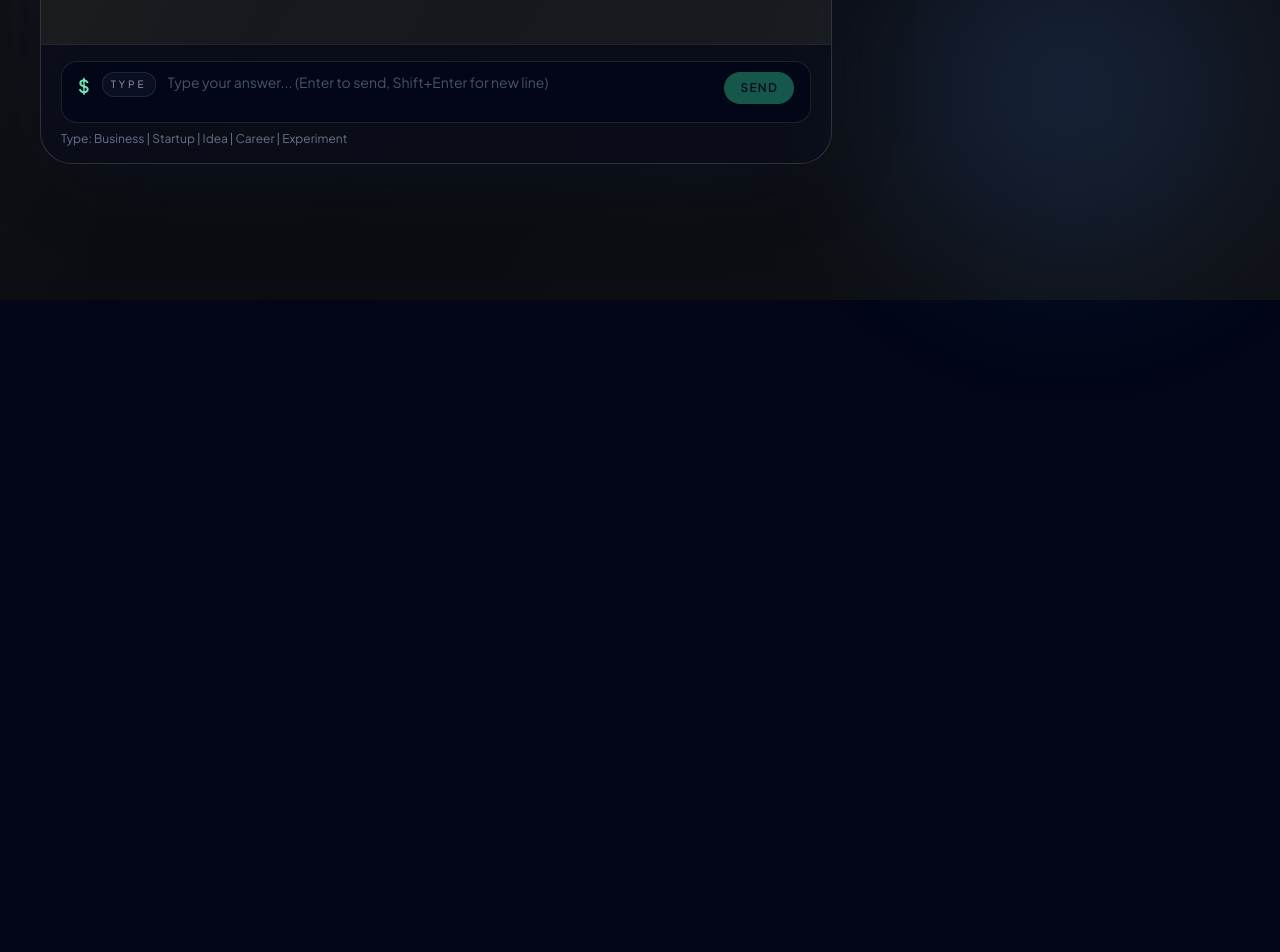
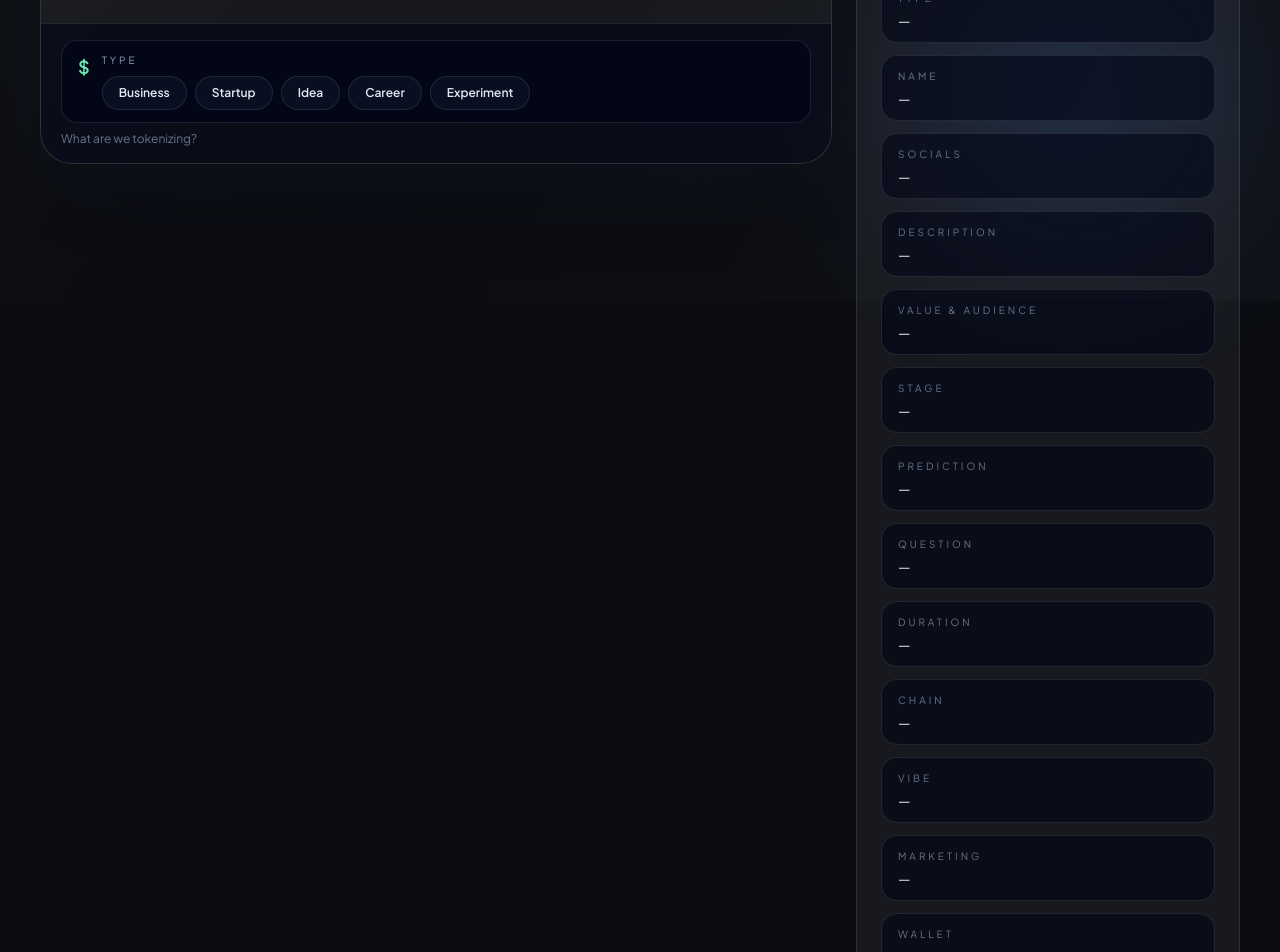
Before and after one commit to Rayxworld/Biz-on-solana, a React (Vite) app in the folder frontend/: page /terminal in a window 1280 px wide. Shown: the part 500-1452 px from the top of the page. Before the commit the page ends 800 px from the top, so only its background shows below. Built offline with nearby package versions, Linux system fonts and the light colour scheme; no server answers.

Commit message:
fustration

```diff
--- a/frontend/src/pages/Home.tsx
+++ b/frontend/src/pages/Home.tsx
@@ -57,16 +57,22 @@ const Home: React.FC = () => {
               Hey, I'm $BizMart. I help tokenize ideas, businesses, and even careers. Ready?
             </div>
             <div className="rounded-2xl bg-emerald-400/80 px-4 py-3 text-slate-900">
-              Type: Business — Name: BizFun AI — Socials: https://x.com/bizfunai
+              Business
             </div>
             <div className="rounded-2xl border border-white/10 bg-slate-950/70 px-4 py-3">
-              Great. What’s the short pitch you’d use on X?
+              What is the project name?
+            </div>
+            <div className="rounded-2xl bg-emerald-400/80 px-4 py-3 text-slate-900">
+              BizFun AI
+            </div>
+            <div className="rounded-2xl border border-white/10 bg-slate-950/70 px-4 py-3">
+              Give a short pitch (2–3 sentences).
             </div>
             <div className="rounded-2xl bg-emerald-400/80 px-4 py-3 text-slate-900">
               We’re building an AI agent for prediction markets.
             </div>
           </div>
-          <p className="mt-4 text-xs text-slate-500">This is a preview transcript. Open the Terminal for the live session.</p>
+          <p className="mt-4 text-xs text-slate-500">This is a preview transcript. Open the Terminal for the guided session.</p>
         </div>
       </section>
 
@@ -77,24 +83,14 @@ const Home: React.FC = () => {
 {`bizmart --help
 
 USAGE:
-  Answer in one message, label each field:
+  One question at a time.
+  Use the buttons for choices.
+  Press Enter to send.
+  Shift+Enter adds a new line.
 
-  Type: Business
-  Name: BizFun AI
-  Socials: https://x.com/bizfunai
-  Description: We’re building an AI agent for prediction markets.
-  Audience/Value: Startup founders & crypto builders; automated market creation.
-  Stage: Building
-  Prediction: Revenue growth
-  Question: Will we reach $3k MRR in 30 days?
-  Duration: 14 days
-  Chain: Solana
-  Vibe: Serious
-  Marketing: Chaos mode
-  Wallet: <USDC address>
-
-TIP:
-  You can send all fields at once, then type: confirm`}
+NOTES:
+  Socials and Marketing are optional.
+  You can skip them anytime.`}
           </pre>
         </div>
 
--- a/frontend/src/pages/Terminal.tsx
+++ b/frontend/src/pages/Terminal.tsx
@@ -1,4 +1,4 @@
-import React, { useEffect, useRef, useState } from 'react';
+import React, { useEffect, useMemo, useRef, useState } from 'react';
 import { api } from '../lib/api';
 
 interface Message {
@@ -6,17 +6,134 @@ interface Message {
   isBot: boolean;
 }
 
+type StepKind = 'text' | 'select' | 'confirm';
+
+type Step = {
+  key: string;
+  label: string;
+  prompt: string;
+  kind: StepKind;
+  options?: string[];
+  optional?: boolean;
+  placeholder?: string;
+};
+
+const steps: Step[] = [
+  {
+    key: 'type',
+    label: 'Type',
+    prompt: 'What are we tokenizing?',
+    kind: 'select',
+    options: ['Business', 'Startup', 'Idea', 'Career', 'Experiment'],
+  },
+  {
+    key: 'name',
+    label: 'Name',
+    prompt: 'What is the project name?',
+    kind: 'text',
+    placeholder: 'BizFun AI',
+  },
+  {
+    key: 'socials',
+    label: 'Socials',
+    prompt: 'Share any socials (X, LinkedIn, website). You can skip this.',
+    kind: 'text',
+    optional: true,
+    placeholder: 'https://x.com/bizfunai',
+  },
+  {
+    key: 'description',
+    label: 'Description',
+    prompt: 'Give a short pitch (2–3 sentences).',
+    kind: 'text',
+    placeholder: 'We are building an AI agent for prediction markets.',
+  },
+  {
+    key: 'value_audience',
+    label: 'Value & Audience',
+    prompt: 'Who is this for, and what value do you deliver?',
+    kind: 'text',
+    placeholder: 'Startup founders and crypto builders; automated market creation.',
+  },
+  {
+    key: 'stage',
+    label: 'Stage',
+    prompt: 'What stage are you at?',
+    kind: 'select',
+    options: ['Idea', 'Building', 'Launched', 'Making Money', 'Growing'],
+  },
+  {
+    key: 'prediction_type',
+    label: 'Prediction',
+    prompt: 'What should the market predict?',
+    kind: 'select',
+    options: ['Revenue', 'Sales', 'Growth', 'Followers'],
+  },
+  {
+    key: 'prediction_question',
+    label: 'Question',
+    prompt: 'Write the prediction in plain English.',
+    kind: 'text',
+    placeholder: 'Will we reach $3k MRR in 30 days?',
+  },
+  {
+    key: 'duration',
+    label: 'Duration',
+    prompt: 'How long should the market run?',
+    kind: 'select',
+    options: ['7 days', '14 days', '30 days'],
+  },
+  {
+    key: 'chain',
+    label: 'Chain',
+    prompt: 'Choose a chain.',
+    kind: 'select',
+    options: ['Solana', 'Base', 'Monad', 'BSC'],
+  },
+  {
+    key: 'vibe',
+    label: 'Vibe',
+    prompt: 'Pick a vibe for the launch.',
+    kind: 'select',
+    options: ['Meme', 'Serious', 'Experimental'],
+  },
+  {
+    key: 'marketing',
+    label: 'Marketing',
+    prompt: 'How should we market this? You can skip this.',
+    kind: 'select',
+    optional: true,
+    options: ['MoltBook', 'AI debates', 'Reply chaos', 'Chaos mode'],
+  },
+  {
+    key: 'wallet',
+    label: 'Settlement Wallet',
+    prompt: 'Drop a USDC settlement address.',
+    kind: 'text',
+    placeholder: 'Your USDC address',
+  },
+  {
+    key: 'confirm',
+    label: 'Confirm',
+    prompt: 'Review your details and confirm to launch.',
+    kind: 'confirm',
+  },
+];
+
+const introMessage =
+  "Hey, I'm $BizMart. I help tokenize ideas, businesses, and even careers and launch their prediction markets. Ready?";
+
 const Terminal: React.FC = () => {
-  const [messages, setMessages] = useState<Message[]>([
-    { text: "Hey, I'm $BizMart. I help tokenize ideas, businesses, and even careers and launch their prediction markets. Ready?", isBot: true }
-  ]);
+  const [messages, setMessages] = useState<Message[]>([{ text: introMessage, isBot: true }]);
   const [input, setInput] = useState('');
-  const [currentField, setCurrentField] = useState('Type');
-  const [currentPrompt, setCurrentPrompt] = useState('Type: Business | Startup | Idea | Career | Experiment');
   const [isTyping, setIsTyping] = useState(false);
   const [showJump, setShowJump] = useState(false);
+  const [currentKey, setCurrentKey] = useState<string>('type');
+  const [answers, setAnswers] = useState<Record<string, string>>({});
   const listRef = useRef<HTMLDivElement>(null);
   const bottomRef = useRef<HTMLDivElement>(null);
+
+  const currentStep = useMemo(() => steps.find((step) => step.key === currentKey) ?? steps[0], [currentKey]);
 
   const isNearBottom = () => {
     const el = listRef.current;
@@ -38,97 +155,87 @@ const Terminal: React.FC = () => {
     }
   }, [messages, isTyping]);
 
-  const fieldOrder = [
-    'Type',
-    'Name',
-    'Socials',
-    'Description',
-    'Audience/Value',
-    'Stage',
-    'Prediction',
-    'Question',
-    'Duration',
-    'Chain',
-    'Vibe',
-    'Marketing',
-    'Wallet',
-  ];
+  const rebuildTranscript = (nextAnswers: Record<string, string>, nextKey: string) => {
+    const nextMessages: Message[] = [{ text: introMessage, isBot: true }];
 
-  const promptMap: Record<string, string> = {
-    Type: 'Type: Business | Startup | Idea | Career | Experiment',
-    Name: 'Name: <project name>',
-    Socials: 'Socials: <X / LinkedIn / website links>',
-    Description: 'Description: <short pitch>',
-    'Audience/Value': 'Audience/Value: <who + value delivered>',
-    Stage: 'Stage: Idea | Building | Launched | Making Money | Growing',
-    Prediction: 'Prediction: Revenue | Sales | Growth | Followers',
-    Question: 'Question: <plain English prediction>',
-    Duration: 'Duration: 7 | 14 | 30 days',
-    Chain: 'Chain: Solana | Base | Monad | BSC',
-    Vibe: 'Vibe: Meme | Serious | Experimental',
-    Marketing: 'Marketing: MoltBook | AI debates | Reply chaos | Chaos mode',
-    Wallet: 'Wallet: <USDC address>',
+    steps.forEach((step) => {
+      if (step.key === 'confirm') {
+        return;
+      }
+      const value = nextAnswers[step.key];
+      if (value) {
+        nextMessages.push({ text: step.prompt, isBot: true });
+        nextMessages.push({ text: value === 'skipped' ? 'Skipped' : value, isBot: false });
+        return;
+      }
+      if (step.key === nextKey) {
+        nextMessages.push({ text: step.prompt, isBot: true });
+      }
+    });
+
+    if (nextKey === 'confirm') {
+      nextMessages.push({ text: steps[steps.length - 1].prompt, isBot: true });
+    }
+
+    setMessages(nextMessages);
   };
 
   const refreshState = async () => {
     try {
       const res = await api.get('/state');
-      const missing = res.data?.missing ?? [];
-      if (missing.length) {
-        const raw = missing[0].replace('_', ' ');
-        const normalized = raw.toLowerCase() === 'value audience'
-          ? 'Audience/Value'
-          : raw.replace(/\b\w/g, (m: string) => m.toUpperCase());
-        const match = fieldOrder.find((f) => f.toLowerCase() === normalized.toLowerCase());
-        if (match) {
-          setCurrentField(match);
-          setCurrentPrompt(promptMap[match] ?? `${match}:`);
-        }
-      } else {
-        setCurrentField('Confirm');
-        setCurrentPrompt('Confirm: type confirm to launch');
-      }
+      const collected = res.data?.collected ?? {};
+      const missing: string[] = res.data?.missing ?? [];
+      const nextKey = missing.length ? missing[0] : 'confirm';
+      setAnswers(collected);
+      setCurrentKey(nextKey);
+      rebuildTranscript(collected, nextKey);
     } catch {
       // ignore
     }
   };
 
-  const handleSend = async () => {
-    if (!input.trim()) return;
-    const prepared = input.trim();
-    const userMsg = { text: `${currentField}: ${prepared}`, isBot: false };
-    setMessages((prev) => [...prev, userMsg]);
-    setInput('');
+  const sendValue = async (value: string) => {
+    if (!value.trim()) return;
     setIsTyping(true);
-
     try {
-      const response = await api.post('/chat', { message: prepared });
-      setIsTyping(false);
-      setMessages((prev) => [...prev, { text: response.data.response, isBot: true }]);
+      await api.post('/chat', { message: value.trim() });
       await refreshState();
     } catch {
-      setIsTyping(false);
       setMessages((prev) => [
         ...prev,
-        { text: 'Connection error. Make sure the service is running at http://localhost:8000', isBot: true }
+        { text: 'Connection error. Make sure the service is running at http://localhost:8000', isBot: true },
       ]);
+    } finally {
+      setIsTyping(false);
+      setInput('');
     }
+  };
+
+  const handleSend = async () => {
+    if (currentStep.kind === 'confirm') {
+      await sendValue('confirm');
+      return;
+    }
+    await sendValue(input);
+  };
+
+  const handleOptionClick = async (option: string) => {
+    await sendValue(option);
+  };
+
+  const handleSkip = async () => {
+    await sendValue('skip');
   };
 
   const handleReset = async () => {
     try {
       await api.post('/reset');
     } finally {
-      setMessages([
-        {
-          text:
-            "Hey, I'm $BizMart. I help tokenize ideas, businesses, and even careers and launch their prediction markets. Ready?",
-          isBot: true
-        }
-      ]);
       setInput('');
+      setAnswers({});
+      setCurrentKey('type');
+      rebuildTranscript({}, 'type');
       scrollToBottom();
-      await refreshState();
     }
   };
 
@@ -136,13 +243,36 @@ const Terminal: React.FC = () => {
     refreshState();
   }, []);
 
+  const summaryItems = useMemo(() => {
+    const formatValue = (value?: string) => {
+      if (!value) return '—';
+      return value === 'skipped' ? 'Skipped' : value;
+    };
+
+    return [
+      { label: 'Type', value: formatValue(answers.type) },
+      { label: 'Name', value: formatValue(answers.name) },
+      { label: 'Socials', value: formatValue(answers.socials) },
+      { label: 'Description', value: formatValue(answers.description) },
+      { label: 'Value & Audience', value: formatValue(answers.value_audience) },
+      { label: 'Stage', value: formatValue(answers.stage) },
+      { label: 'Prediction', value: formatValue(answers.prediction_type) },
+      { label: 'Question', value: formatValue(answers.prediction_question) },
+      { label: 'Duration', value: formatValue(answers.duration) },
+      { label: 'Chain', value: formatValue(answers.chain) },
+      { label: 'Vibe', value: formatValue(answers.vibe) },
+      { label: 'Marketing', value: formatValue(answers.marketing) },
+      { label: 'Wallet', value: formatValue(answers.wallet) },
+    ];
+  }, [answers]);
+
   return (
     <section className="grid gap-6 lg:grid-cols-12">
       <div className="lg:col-span-8 rounded-[32px] border border-white/10 bg-white/5 shadow-[0_30px_90px_-50px_rgba(15,23,42,0.9)] overflow-hidden flex flex-col h-[70vh]">
         <div className="flex items-center justify-between border-b border-white/10 px-5 py-4">
           <div>
             <div className="text-xs uppercase tracking-[0.35em] text-slate-400">BizMart Terminal</div>
-            <div className="text-[11px] text-slate-500">Live Session</div>
+            <div className="text-[11px] text-slate-500">Guided Session</div>
           </div>
           <button
             type="button"
@@ -155,12 +285,17 @@ const Terminal: React.FC = () => {
 
         <div ref={listRef} className="flex-1 overflow-y-auto px-6 py-5 space-y-4">
           {messages.map((msg, i) => (
-            <div key={i} className={`flex ${msg.isBot ? 'justify-start' : 'justify-end'} animate-in fade-in slide-in-from-bottom-2 duration-300`}>
-              <div className={`max-w-[80%] rounded-2xl px-4 py-3 text-sm leading-relaxed ${
+            <div
+              key={i}
+              className={`flex ${msg.isBot ? 'justify-start' : 'justify-end'} animate-in fade-in slide-in-from-bottom-2 duration-300`}
+            >
+              <div
+                className={`max-w-[80%] rounded-2xl px-4 py-3 text-sm leading-relaxed ${
                   msg.isBot
                     ? 'border border-white/10 bg-slate-950/70 text-slate-200'
                     : 'bg-gradient-to-r from-emerald-400 to-cyan-400 text-slate-900 shadow-[0_12px_30px_-18px_rgba(16,185,129,0.9)]'
-              }`}>
+                }`}
+              >
                 <p className="whitespace-pre-wrap">{msg.text}</p>
               </div>
             </div>
@@ -193,11 +328,36 @@ const Terminal: React.FC = () => {
         )}
 
         <div className="border-t border-white/10 bg-slate-950/60 px-5 py-4">
-          <div className="flex items-start gap-3 rounded-2xl border border-white/10 bg-slate-950/80 px-4 py-2.5">
+          <div className="flex items-start gap-3 rounded-2xl border border-white/10 bg-slate-950/80 px-4 py-3">
             <span className="text-lg font-semibold text-emerald-300">$</span>
-            <span className="rounded-xl border border-white/10 bg-slate-900/60 px-2 py-1 text-[10px] uppercase tracking-[0.3em] text-slate-400">
-              {currentField}
-            </span>
+            <div className="flex-1 space-y-2">
+              <div className="text-[10px] uppercase tracking-[0.3em] text-slate-400">{currentStep.label}</div>
+
+              {currentStep.kind === 'select' && (
+                <div className="flex flex-wrap gap-2">
+                  {currentStep.options?.map((option) => (
+                    <button
+                      key={option}
+                      type="button"
+                      onClick={() => handleOptionClick(option)}
+                      className="rounded-full border border-white/10 bg-slate-900/60 px-4 py-2 text-xs font-semibold text-slate-200 hover:bg-white/10"
+                    >
+                      {option}
+                    </button>
+                  ))}
+                  {currentStep.optional && (
+                    <button
+                      type="button"
+                      onClick={handleSkip}
+                      className="rounded-full border border-white/10 px-4 py-2 text-xs uppercase tracking-[0.2em] text-slate-300 hover:bg-white/10"
+                    >
+                      Skip
+                    </button>
+                  )}
+                </div>
+              )}
+
+              {currentStep.kind === 'text' && (
                 <textarea
                   value={input}
                   onChange={(e) => setInput(e.target.value)}
@@ -207,10 +367,19 @@ const Terminal: React.FC = () => {
                       handleSend();
                     }
                   }}
-              placeholder="Type your answer... (Enter to send, Shift+Enter for new line)"
-              className="flex-1 bg-transparent text-sm text-slate-100 placeholder:text-slate-600 outline-none resize-none"
-              rows={2}
+                  placeholder={currentStep.placeholder ?? 'Type your answer...'}
+                  className="w-full bg-transparent text-sm text-slate-100 placeholder:text-slate-600 outline-none resize-none"
+                  rows={3}
                 />
+              )}
+
+              {currentStep.kind === 'confirm' && (
+                <div className="text-sm text-slate-200">Everything looks good. Hit confirm to launch.</div>
+              )}
+            </div>
+
+            {currentStep.kind === 'text' && (
+              <div className="flex flex-col gap-2">
                 <button
                   onClick={handleSend}
                   disabled={!input.trim()}
@@ -218,17 +387,28 @@ const Terminal: React.FC = () => {
                 >
                   Send
                 </button>
-            {(currentField === 'Socials' || currentField === 'Marketing') && (
+                {currentStep.optional && (
                   <button
                     type="button"
-                onClick={() => setInput('skip')}
+                    onClick={handleSkip}
                     className="rounded-full border border-white/10 px-3 py-2 text-[10px] uppercase tracking-[0.3em] text-slate-300 hover:bg-white/10"
                   >
                     Skip
                   </button>
                 )}
               </div>
-          <p className="mt-2 text-xs text-slate-500">{currentPrompt}</p>
+            )}
+
+            {currentStep.kind === 'confirm' && (
+              <button
+                onClick={handleSend}
+                className="rounded-full bg-emerald-400 px-4 py-2 text-xs font-semibold uppercase tracking-widest text-slate-900 transition hover:bg-emerald-300"
+              >
+                Confirm
+              </button>
+            )}
+          </div>
+          <p className="mt-2 text-xs text-slate-500">{currentStep.prompt}</p>
         </div>
       </div>
 
@@ -239,17 +419,27 @@ const Terminal: React.FC = () => {
 {`bizmart --help
 
 USAGE:
-  One field at a time. The label is locked above the input.
-  Just type the value and press Enter.
+  Answer one question at a time.
+  Use the buttons for choices.
+  Press Enter to send.
+  Shift+Enter adds a new line.
 
-  Example:
-  Type -> Business
-  Name -> BizFun AI
-  Socials -> https://x.com/bizfunai
+NOTES:
+  Socials and Marketing are optional.
+  You can skip them anytime.`}
+          </pre>
+        </div>
 
-TIP:
-  Optional fields (Socials, Marketing) can be skipped with: skip`}
-          </pre>
+        <div className="rounded-3xl border border-white/10 bg-white/5 p-6">
+          <div className="text-xs uppercase tracking-[0.35em] text-slate-400">Form View</div>
+          <div className="mt-4 space-y-3 text-xs text-slate-200">
+            {summaryItems.map((item) => (
+              <div key={item.label} className="rounded-2xl border border-white/10 bg-slate-950/60 px-4 py-3">
+                <div className="text-[10px] uppercase tracking-[0.3em] text-slate-500">{item.label}</div>
+                <div className="mt-1 text-sm text-slate-100 break-words">{item.value}</div>
+              </div>
+            ))}
+          </div>
         </div>
       </aside>
     </section>
```
Lines whose indentation alone changed are shown as unchanged.
